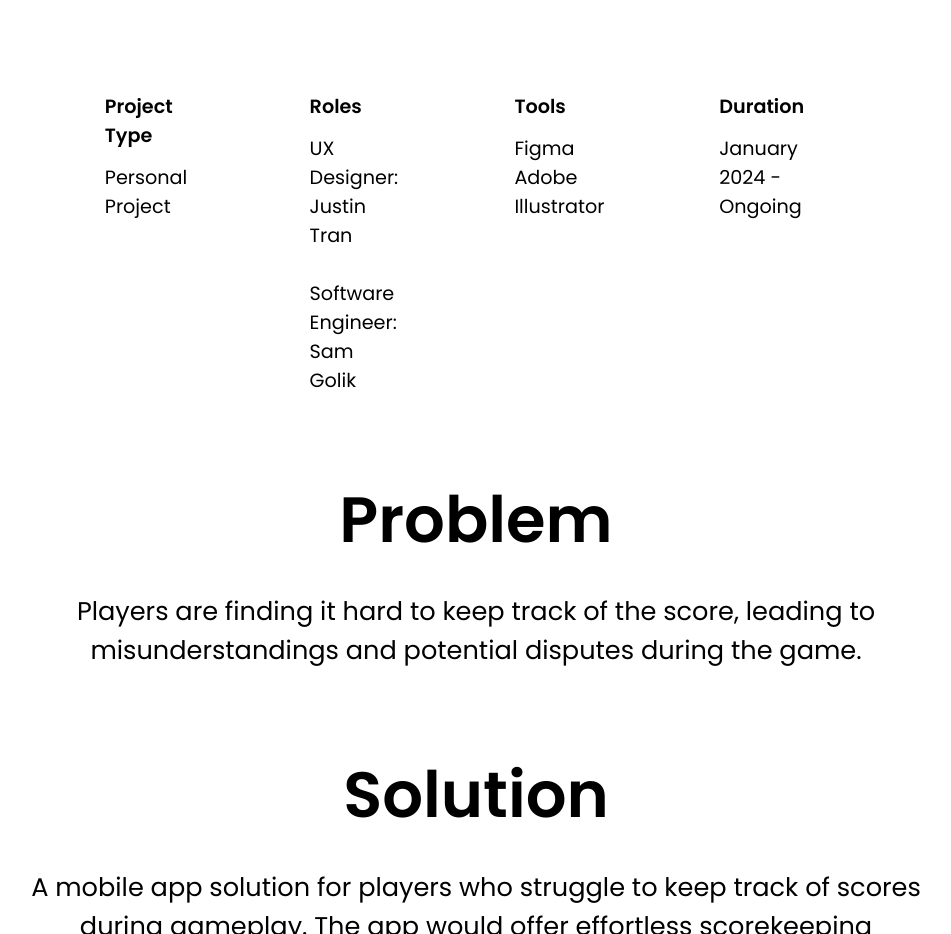
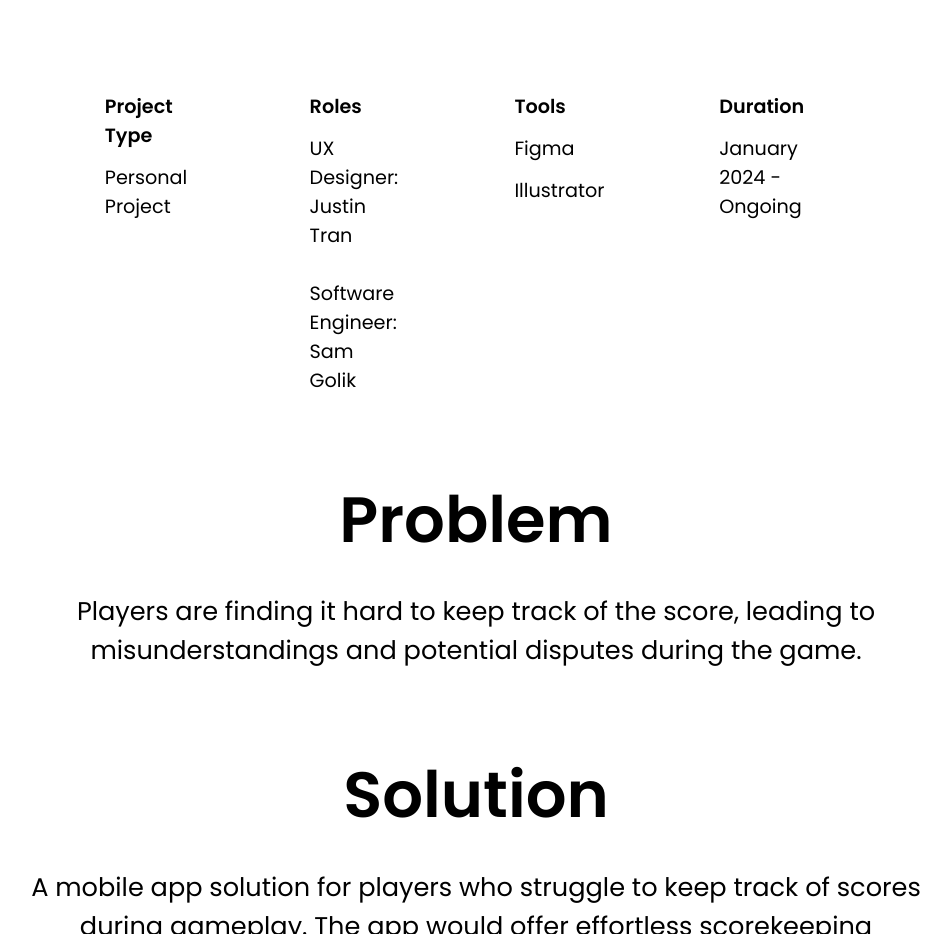
Before and after one commit to joostint/portfolio, a plain HTML site: page dieup.html in a window 1280 px wide. Shown: the part 1280-2214 px from the top of the page, without its empty margins (164-1115 px from the left). Drawn offline with Linux system fonts and the light colour scheme.

Commit message:
Update dieup.html

```diff
--- a/dieup.html
+++ b/dieup.html
@@ -38,7 +38,8 @@
         </div>
         <div class="column">
           <h2>Tools</h2>
-          <p>Figma <br>Adobe Illustrator</p>
+          <p>Figma </p>
+          <p>Illustrator</p>
       </div>
         <!-- Third Column -->
         <div class="column">
```
